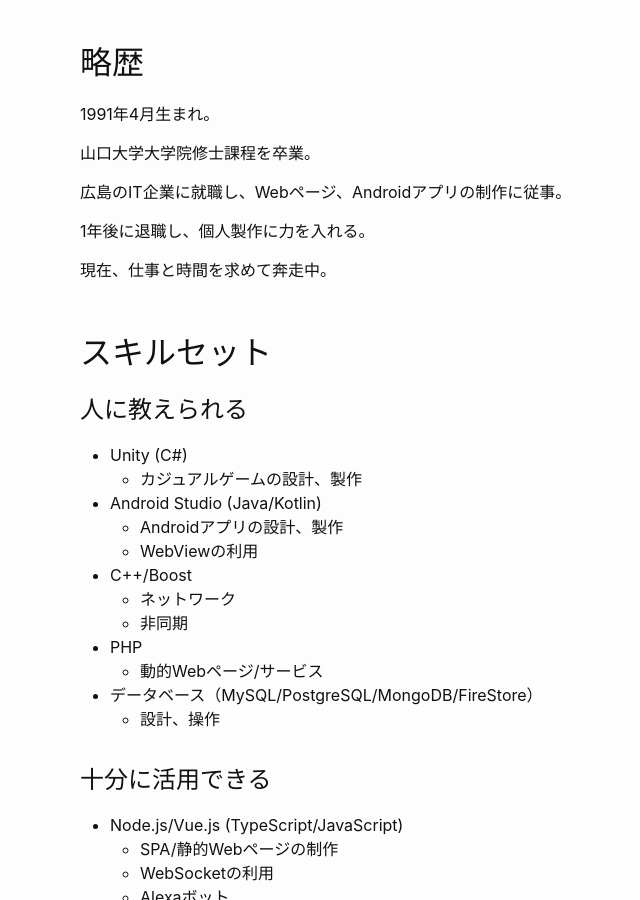
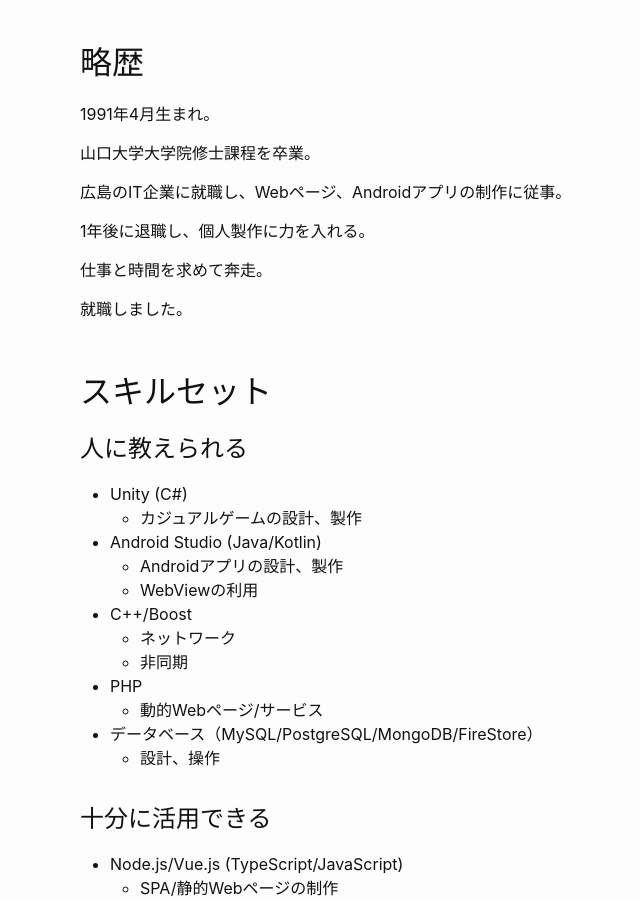
Before and after one commit to bbb-behabeer/www.github.io, a Jekyll site: the page built from index.markdown, in a window 1280 px wide and 900 px high, scrolled down 793 px. Shown: the whole window, without its empty margins (190-830 px from the left). Built offline with Jekyll 4.4.1, drawn with Linux system fonts in a browser that asks for light colours.

Commit message:
syusyoku

```diff
--- a/index.markdown
+++ b/index.markdown
@@ -28,7 +28,9 @@ Web/アプリ/ゲームエンジニア
 
 1年後に退職し、個人製作に力を入れる。
 
-現在、仕事と時間を求めて奔走中。
+仕事と時間を求めて奔走。
+
+就職しました。
 
 <div class="yohaku"></div>
 
```
